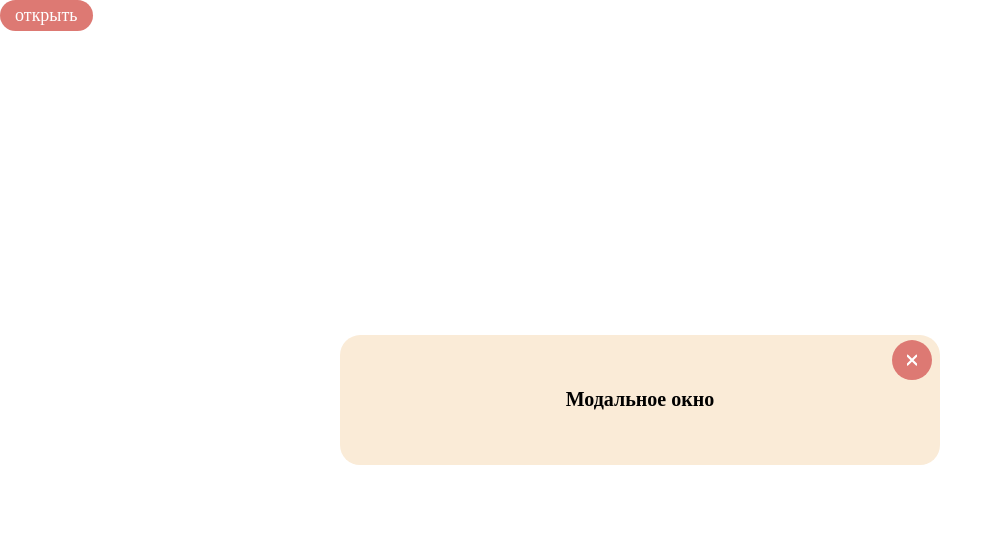
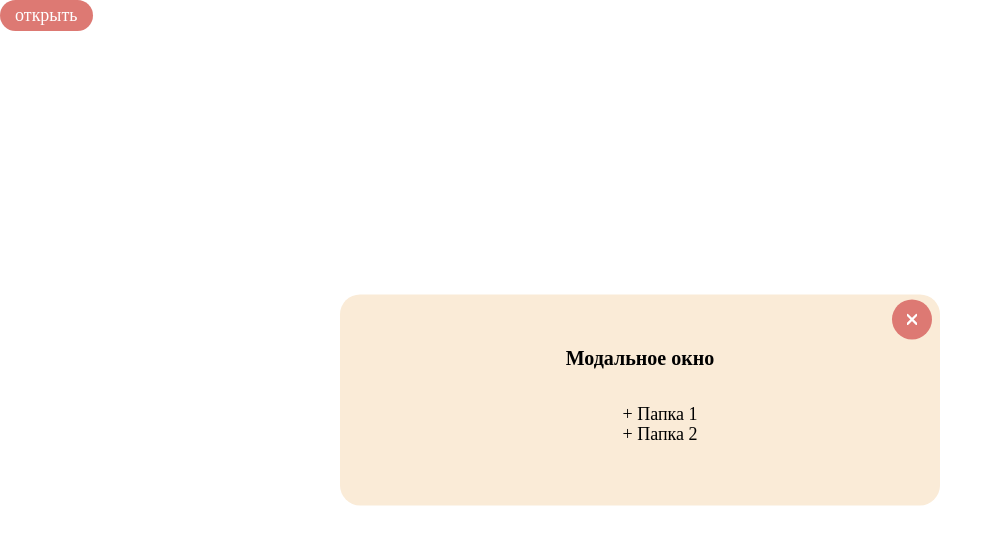
Before and after one commit to Roman-wdesign/sahavizion, a Vue app: page / in a window 1280 px wide. Both pictures are taken after a click on the button "открыть". Shown: the top 544 px of the page, without its empty margins (0-1003 px from the left). Built offline with nearby package versions, Linux system fonts and the light colour scheme; the HTML template or start-up script is replaced by a standard one.

Commit message:
render list

```diff
--- a/src/components/TheModal.vue
+++ b/src/components/TheModal.vue
@@ -1,5 +1,6 @@
 <script setup lang="ts">
 import TheButton from '@/components/TheButton.vue'
+import { ref } from 'vue'
 
 interface Props {
   isOpen: boolean
@@ -7,13 +8,41 @@ interface Props {
 }
 
 const props = defineProps<Props>()
-
 const emit = defineEmits(['close'])
 
+
+const expandedFolders = ref(new Set());
+
+const mockFolders = [
+  {
+    id: 1,
+    name: 'Папка 1',
+    children: [
+      { id: 2, name: 'Папка 1.1', children: [] },
+      {
+        id: 3,
+        name: 'Папка 1.2',
+        children: [{ id: 4, name: 'Папка 1.2.1', children: [] }],
+      },
+    ],
+  },
+  { id: 5, name: 'Папка 2', children: [] },
+];
+
+
+const toggleFolder = (id: number) => {
+  if (expandedFolders.value.has(id)) {
+    expandedFolders.value.delete(id);
+  } else {
+    expandedFolders.value.add(id);
+  }
+};
 </script>
 
 <template>
   <div v-if="props.isOpen" class="modal">
+
+    <!-- Close button -->
     <TheButton class="btn btn-close" @click="emit('close')">
 
       <template #button-slot>
@@ -25,7 +54,24 @@ const emit = defineEmits(['close'])
       </template>
 
     </TheButton>
-    <h1>{{ props.title }}</h1>
+
+    <!-- Title -->
+    <h1 class="modal__title">{{ props.title }}</h1>
+
+    <!-- Render list -->
+    <ul class="list">
+      <li class="list__item" v-for="folder in mockFolders" :key="folder.id">
+        <span class="list__item-sign" @click="toggleFolder(folder.id)">
+          {{ expandedFolders.has(folder.id) ? '-' : '+' }}
+        </span>
+        {{ folder.name }}
+        <ul v-if="expandedFolders.has(folder.id)">
+          <li v-for="child in folder.children" :key="child.id">
+            {{ child.name }}
+          </li>
+        </ul>
+      </li>
+    </ul>
   </div>
 </template>
 
--- a/src/styles/index.scss
+++ b/src/styles/index.scss
@@ -11,7 +11,6 @@ html {
 }
 .container {
   max-width: 1920px;
-
   margin: auto;
 }
 
@@ -33,6 +32,10 @@ html {
 
   padding: 4rem 3rem;
   border-radius: 2rem;
+
+  &__title {
+    text-align: center;
+  }
 }
 
 .btn {
@@ -70,3 +73,15 @@ html {
   right: 0.5rem;
   position: absolute;
 }
+
+.list {
+  font-size: 2rem;
+  &__item {
+    list-style-type: none;
+    font-size: 1.8rem;
+
+    &-sign {
+      cursor: pointer;
+    }
+  }
+}
```
